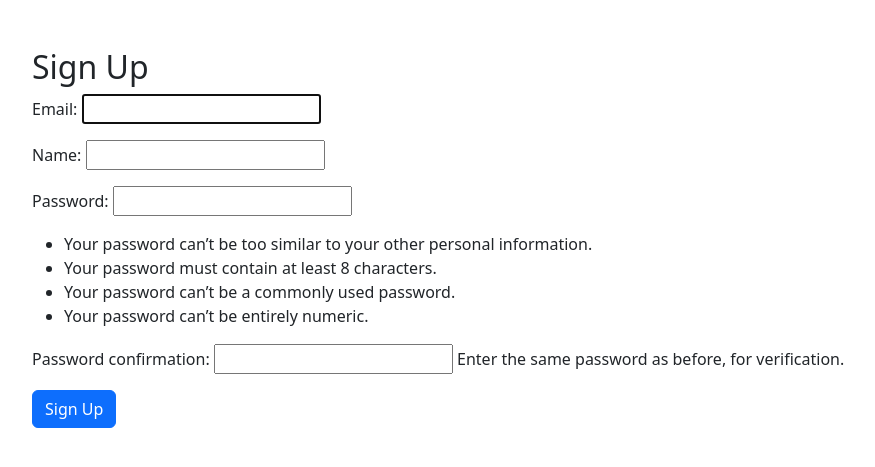
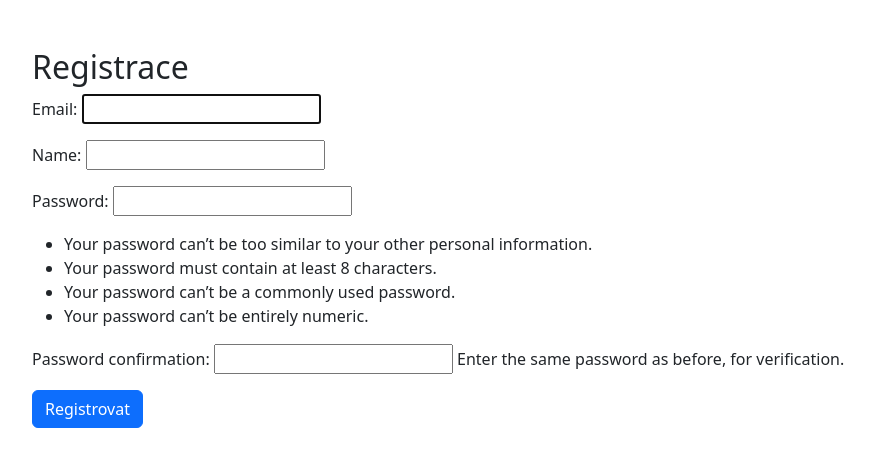
Before and after one commit to pasekrom/drevakcup, a Django app: page /signup/ in a window 1280 px wide. Shown: the part 56-523 px from the top of the page, without its empty margins (50-925 px from the left). Run offline with Django 5.2, Linux system fonts and the light colour scheme; some libraries are stand-ins or nearby versions.

Commit message:
Login/signup

```diff
--- a/core/templates/core/home.html
+++ b/core/templates/core/home.html
@@ -4,7 +4,8 @@
 <div class="container">
     <div class="text-center mt-5">
         <h1 class="mb-5">Dřevák Cup</h1>
-        <p class="lead">coming soon</p>
+        <p class="lead"><a class="text-black text-decoration-none" href="{% url 'signup' %}">Registrovat se</a></p>
+        <p class="lead"><a class="text-black text-decoration-none" href="{% url 'login' %}">Přihlásit se</a></p>
     </div>
 </div>
 {% endblock content %}
--- a/core/templates/core/login.html
+++ b/core/templates/core/login.html
@@ -2,11 +2,11 @@
 {% load static %}
 {% block content %}
 <div class="container mt-5">
-    <h2>Login</h2>
+    <h2>Přihlášení</h2>
     <form method="post">
         {% csrf_token %}
         {{ form.as_p }}
-        <button type="submit" class="btn btn-primary">Login</button>
+        <button type="submit" class="btn btn-primary">Přihlásit se</button>
     </form>
 </div>
 {% endblock content %}
--- a/core/templates/core/signup.html
+++ b/core/templates/core/signup.html
@@ -2,11 +2,11 @@
 {% load static %}
 {% block content %}
 <div class="container mt-5">
-    <h2>Sign Up</h2>
+    <h2>Registrace</h2>
     <form method="post">
         {% csrf_token %}
         {{ form.as_p }}
-        <button type="submit" class="btn btn-primary">Sign Up</button>
+        <button type="submit" class="btn btn-primary">Registrovat</button>
     </form>
 </div>
 {% endblock content %}
```
